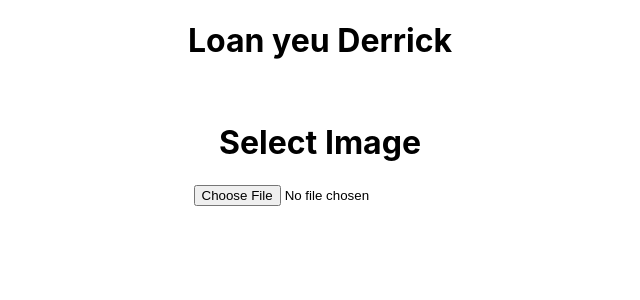
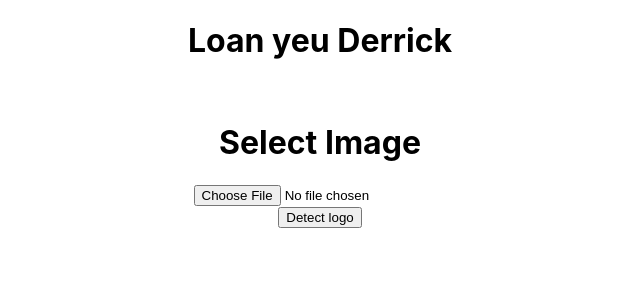
Before and after one commit to diloloan72/capstone-app, a React (Create React App) app: page / in a window 1280 px wide. Shown: the top 300 px of the page, without its empty margins (320-960 px from the left). Built offline with nearby package versions, Linux system fonts and the light colour scheme.

Commit message:
Add detect logo button

```diff
--- a/src/App.js
+++ b/src/App.js
@@ -6,6 +6,7 @@ function App() {
     <div className="App">
       <h1>Loan yeu Derrick</h1>
       <ImageUploader />
+      <button type="button">Detect logo</button>
     </div>
   );
 }
```
